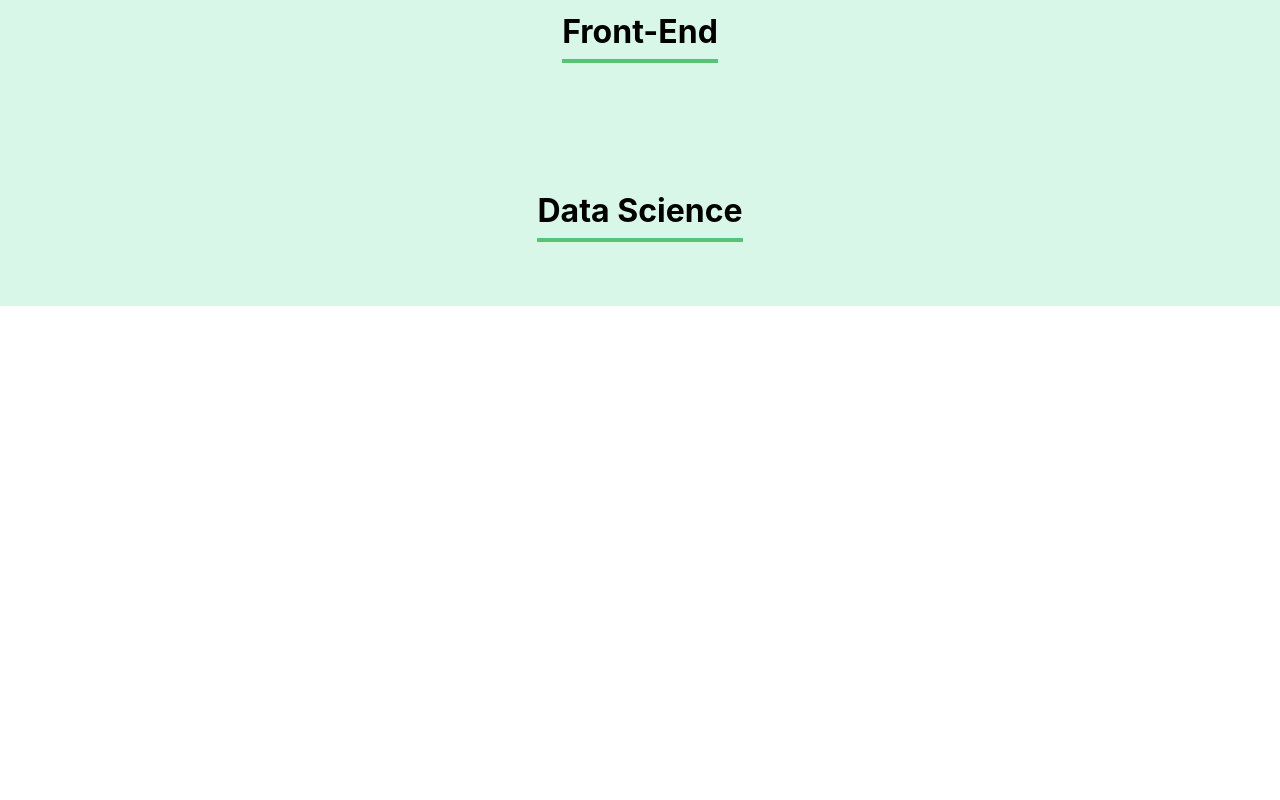
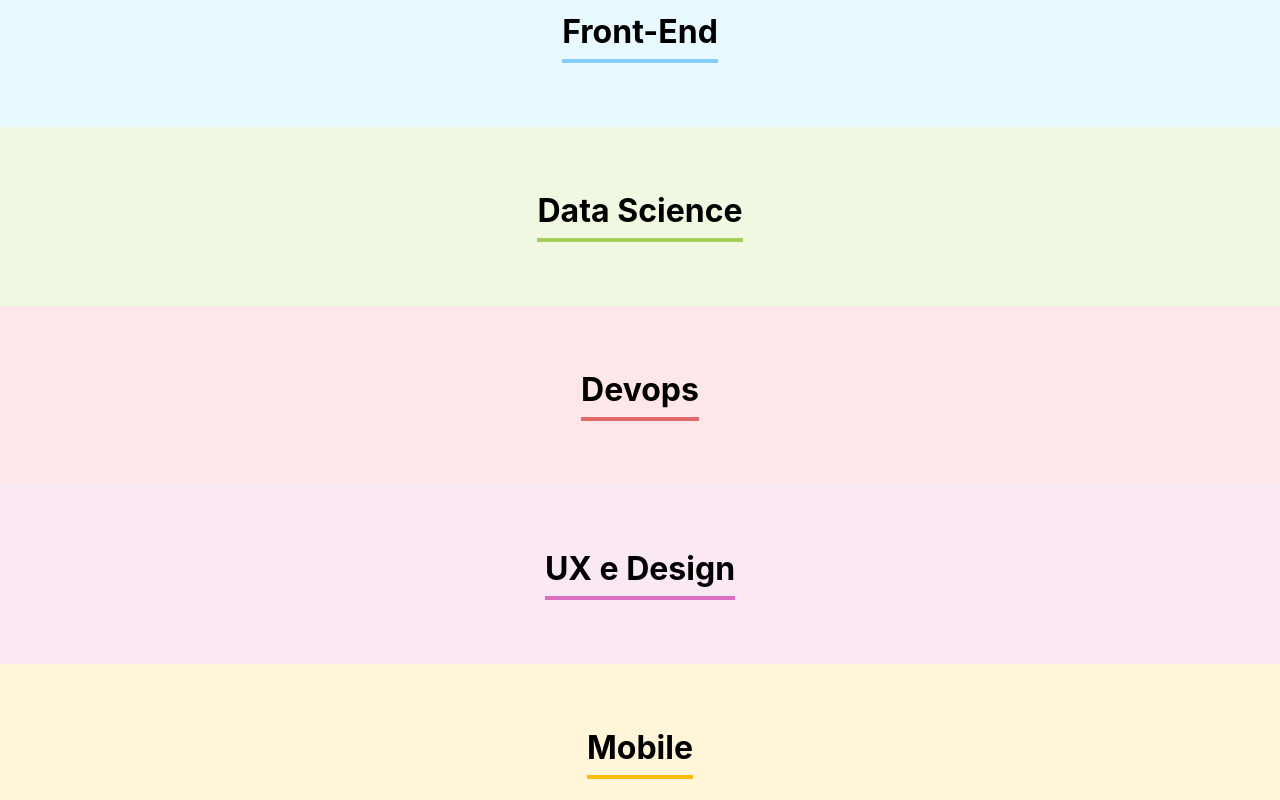
Before and after one commit to AugustoEduardo/organo-react, a React (Create React App) app: page / in a window 1280 px wide. Shown: the part 1720-2520 px from the top of the page. Before the commit the page ends 2026 px from the top, so only its background shows below. Built offline with nearby package versions, Linux system fonts and the light colour scheme.

Commit message:
Elevando a lista de times

```diff
--- a/src/App.js
+++ b/src/App.js
@@ -4,6 +4,45 @@
 import Time from './componentes/Time';
 
 function App() {
+
+  const times = [
+
+    {
+    nome: 'Programação',
+    corPrimaria: '#57C278',
+    corSecundaria: '#D9F7E9'
+    },
+    {
+    nome: 'Front-End',
+    corPrimaria: '#82CFFA',
+    corSecundaria: '#E8F8FF'
+    },
+    {
+    nome: 'Data Science',
+    corPrimaria: '#A6D157',
+    corSecundaria: '#F0F8E2'
+    },
+    {
+    nome: 'Devops',
+    corPrimaria: '#E06B69',
+    corSecundaria: '#FDE7E8'
+    },
+    {
+    nome: 'UX e Design',
+    corPrimaria: '#DB6EBF',
+    corSecundaria: '#FAE9F5'
+    },
+    {
+    nome: 'Mobile',
+    corPrimaria: '#FFBA05',
+    corSecundaria: '#FFF5D9'
+    },
+    {
+    nome: 'Inovação e Gestão',
+    corPrimaria: '#FF8A29',
+    corSecundaria: '#FFEEDF'
+    },
+  ]
 
   const [colaboradores, setColaboradores] = useState([])
 
@@ -16,9 +55,9 @@
     <div className="App">
       <Banner />
       <Formulario aoColaboradorCadastrado={colaborador => aoNovoColaboradorAdicionado(colaborador)}/>
-      <Time nome="Programação"/>
-      <Time nome="Front-End"/>
-      <Time nome="Data Science"/>
+
+      {times.map(time => <Time key={time.nome} nome={time.nome} corPrimaria={time.corPrimaria} corSecundaria={time.corSecundaria} />)}
+
     </div>
   );
 }
--- a/src/componentes/Time/Time.css
+++ b/src/componentes/Time/Time.css
@@ -1,12 +1,11 @@
 .time {
     text-align: center;
-    background-color: #D9F7E9;
     padding: 32px;
 }
 
 .time h3 {
     font-size: 32px;
-    border-bottom: 4px solid #57C278;
+    border-bottom: 4px solid;
     display: inline-block;
     padding-bottom: 8px;
 }
--- a/src/componentes/Time/index.js
+++ b/src/componentes/Time/index.js
@@ -1,9 +1,11 @@
 import "./Time.css"
 
 const Time = (props) => {
+    const cssEstilo = {backgroundColor: props.corSecundaria}
+
     return (
-        <section className="time">
-            <h3>{props.nome}</h3>
+        <section className="time" style={cssEstilo}>
+            <h3 style={{borderColor: props.corPrimaria}}>{props.nome}</h3>
         </section>
     )
 }
```
Also changed, not shown: Aula 4-3.txt (added).
